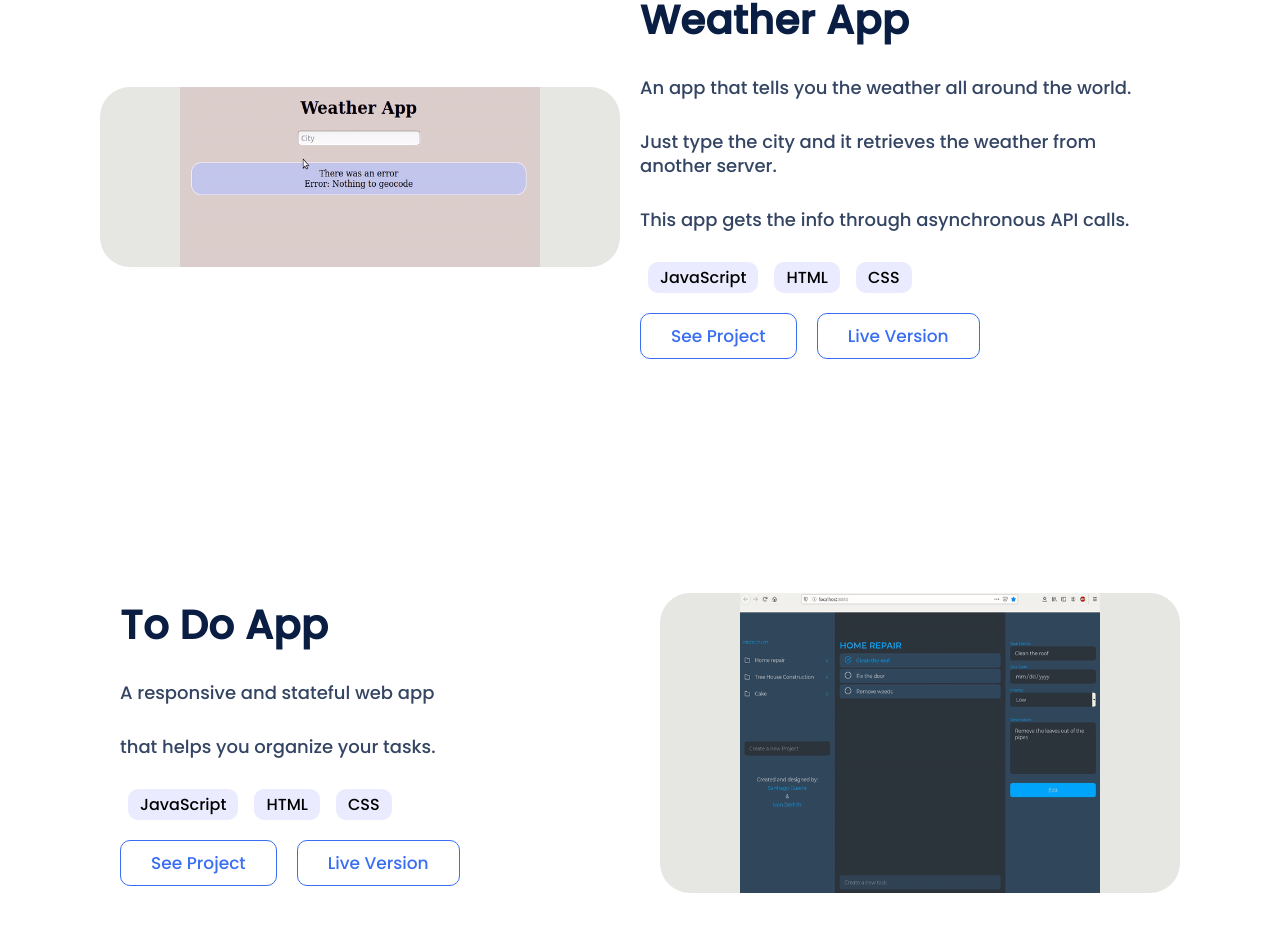
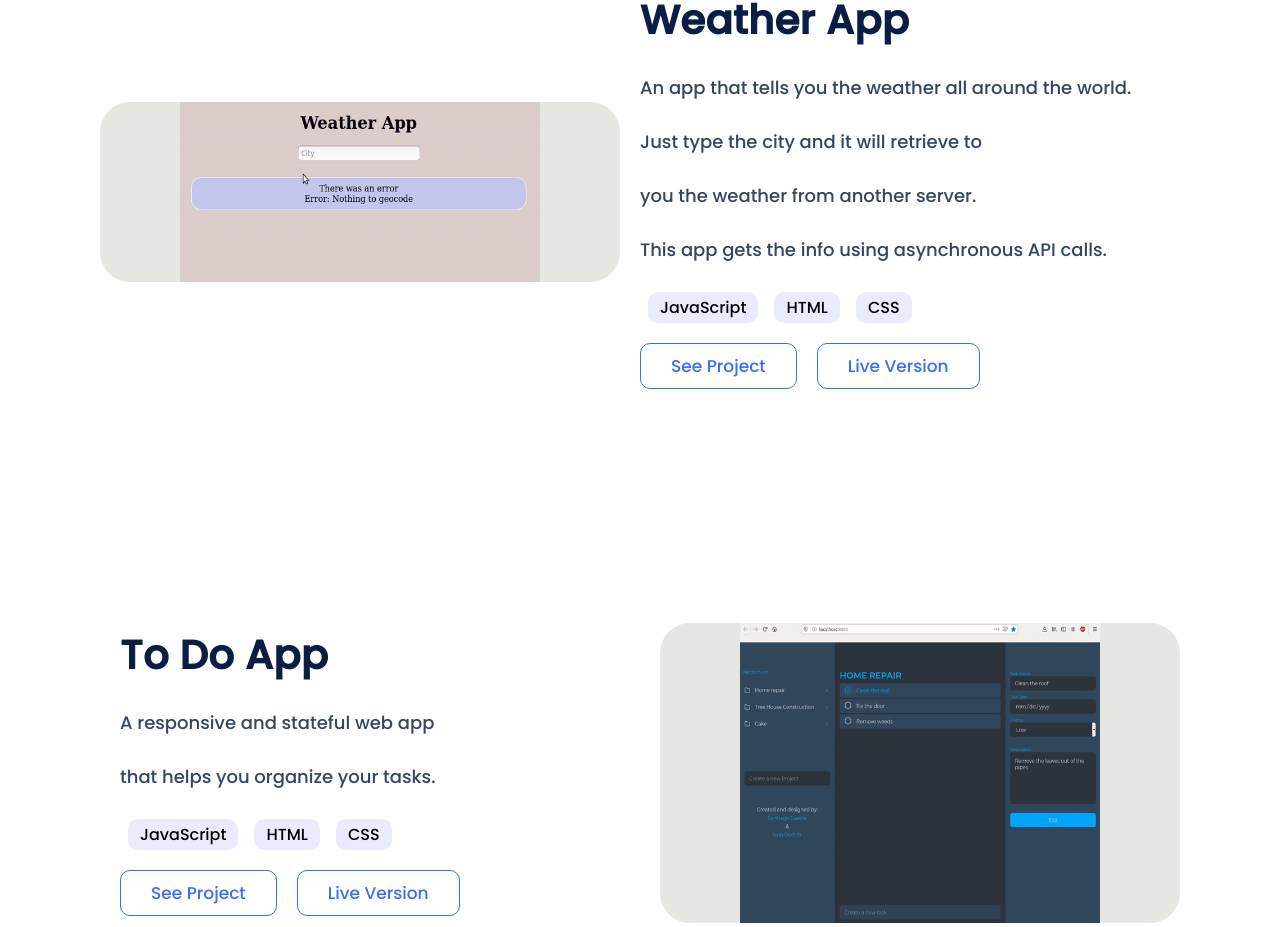
Before and after one commit to IvanDerlich/Portfolio, a React (Create React App) app: page / in a window 1280 px wide. Shown: the part 2419-3346 px from the top of the page. Built offline with nearby package versions, Linux system fonts and the light colour scheme; the HTML template or start-up script is replaced by a standard one.

Commit message:
More grammar corrections

```diff
--- a/src/Components/Projects/WeatherApp.js
+++ b/src/Components/Projects/WeatherApp.js
@@ -14,8 +14,9 @@ class Project extends React.Component {
         <div class="description" >
           <div class="title">Weather App</div>
           <div class="text">An app that tells you the weather all around the world.</div>
-          <div class="text">Just type the city and it retrieves the weather from another server.</div>
-          <div class="text">This app gets the info through asynchronous API calls.</div>
+          <div class="text">Just type the city and it will retrieve to </div>
+          <div class="text">you the weather from another server.</div>
+          <div class="text">This app gets the info using asynchronous API calls.</div>
           <div class="tags">
             <div>JavaScript</div>
             <div>HTML</div>
```
Also changed, not shown: 1 other file (tests, documents, lock files or other folders).
